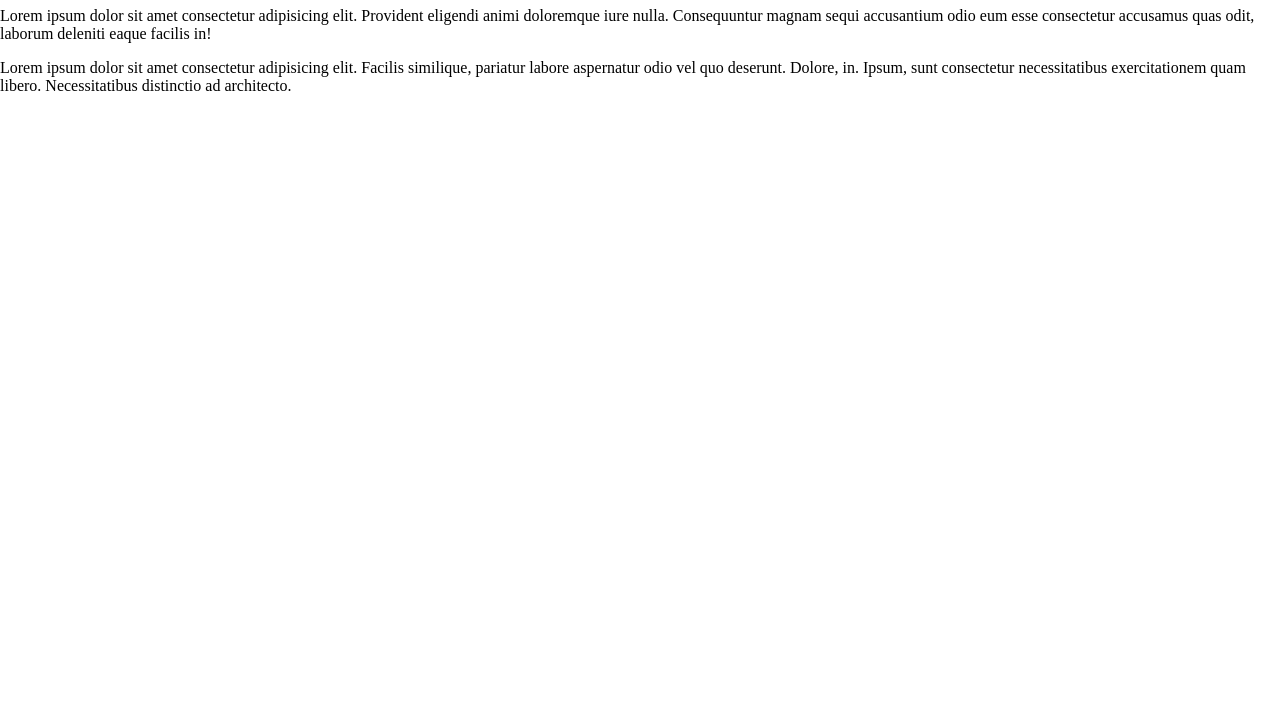
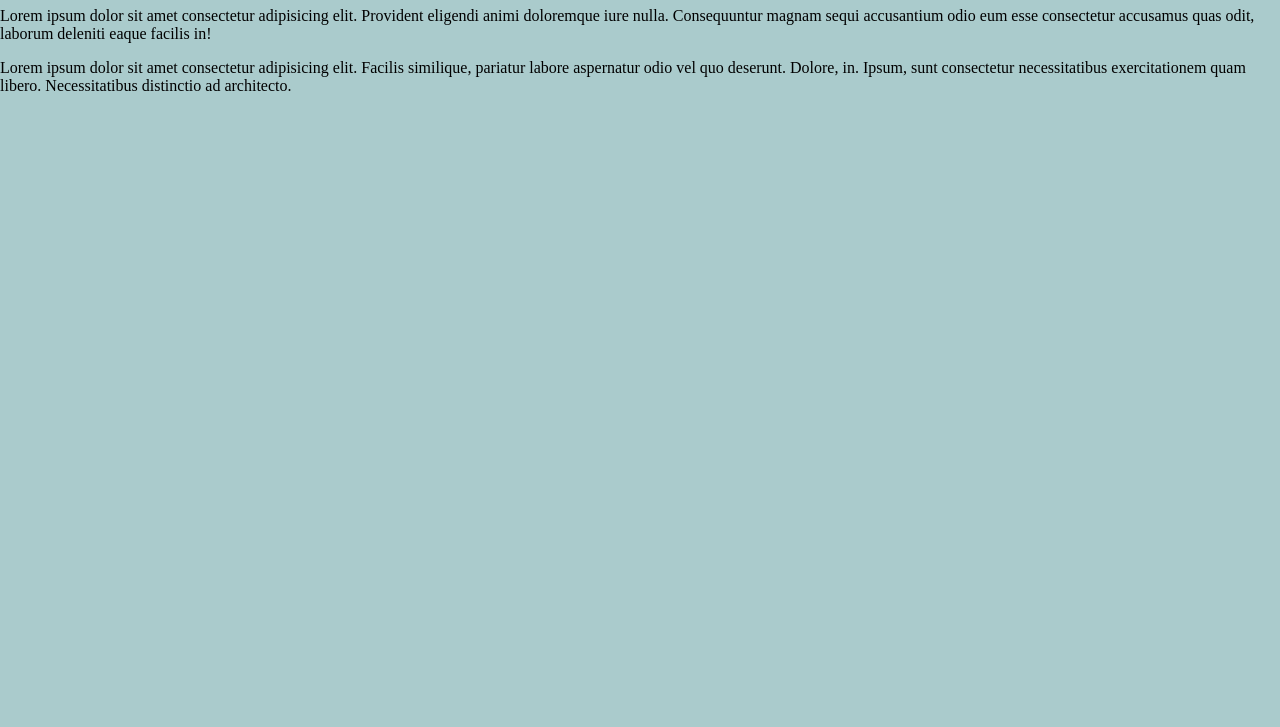
Before and after one commit to ManuJR/webhtml, a plain HTML site: page index.html in a window 1280 px wide. Shown: the part 73-800 px from the top of the page. Drawn offline with Linux system fonts and the light colour scheme.

Commit message:
Nuevo color de fondo en el body

```diff
--- a/css/estilos.css
+++ b/css/estilos.css
@@ -3,4 +3,5 @@
 }
 body{
     margin: 0;
+    background-color: rgb(170, 203, 204);
 }
```
